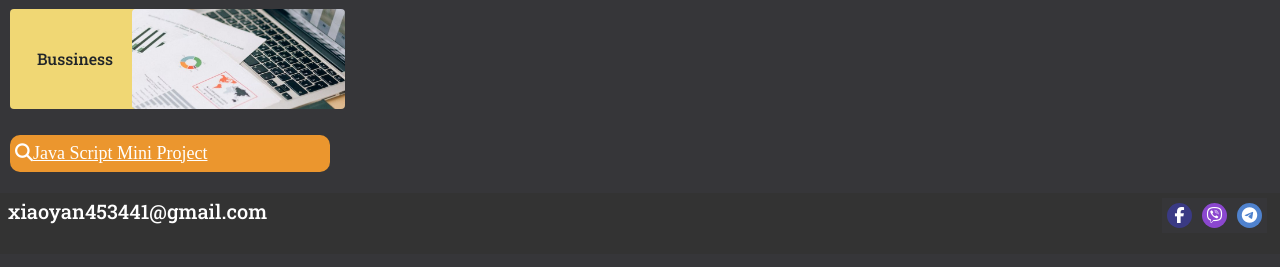
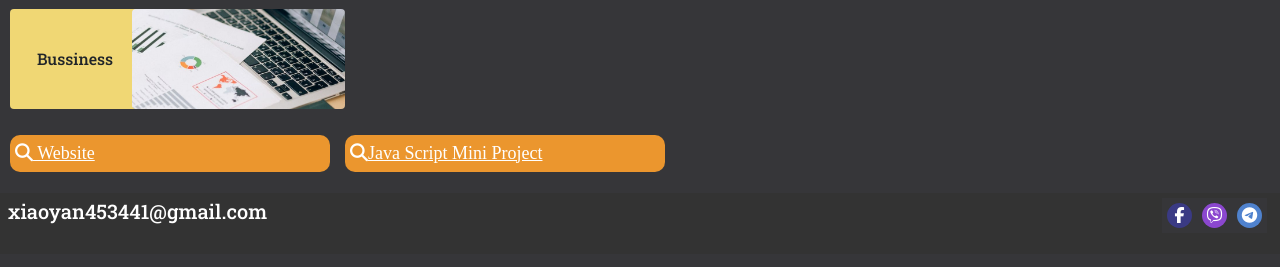
Before and after one commit to yeman453/Class1-final-portfolio, a plain HTML site: page index.html in a window 1280 px wide. Shown: the part 2083-2350 px from the top of the page. Drawn offline with nearby package versions, Linux system fonts and the light colour scheme; a web font is replaced by a local one.

Commit message:
Update index.html

```diff
--- a/index.html
+++ b/index.html
@@ -138,6 +138,7 @@
 
   <div class="row4 d-flex pb-md-2 mt-md-3 pb-lg-0 mb-lg-0" id="row4" style=" background-color: #363639;">
   <div class="col-lg2 ">
+   <p id="search2"><i class="fa-solid fa-magnifying-glass"></i><a href="/assets/Projects/Bootstrap/bootstrap-temp.html" style="color: #fff;"> Website</a></p>
   </div>
   <div class="col-lg2">
     <p id="search2"><i class="fa-solid fa-magnifying-glass"></i><a href="/assets/Projects/connect-file.html" style="color: #fff;">Java Script Mini Project</a></p>
```
